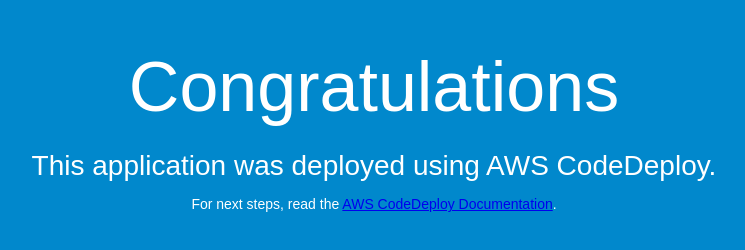
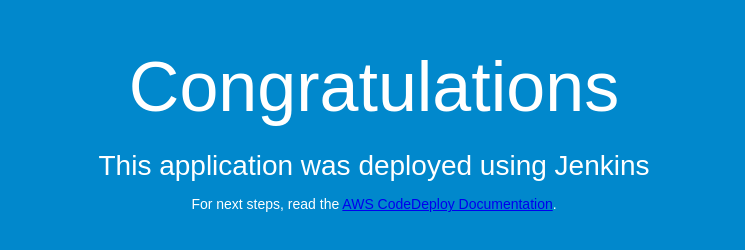
Before and after one commit to mayurvartak74/php, a plain HTML site: page index.html in a window 1280 px wide. Shown: the whole page, without its empty margins (266-1011 px from the left). Drawn offline with Linux system fonts and the light colour scheme.

Commit message:
Update index.html

```diff
--- a/index.html
+++ b/index.html
@@ -27,7 +27,8 @@
 <body>
   <div align="center">
     <h1>Congratulations</h1>
-    <h2>This application was deployed using AWS CodeDeploy.</h2>
+    <!--<h2>This application was deployed using AWS CodeDeploy.</h2>-->
+    <h2>This application was deployed using Jenkins</h2>
     <p>For next steps, read the <a href="http://aws.amazon.com/documentation/codedeploy">AWS CodeDeploy Documentation</a>.</p>
   </div>
 </body>
```
